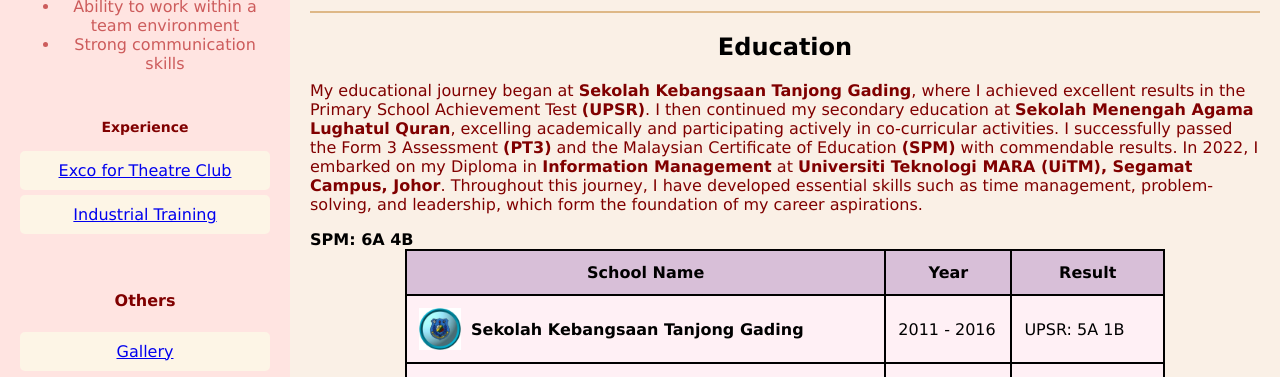
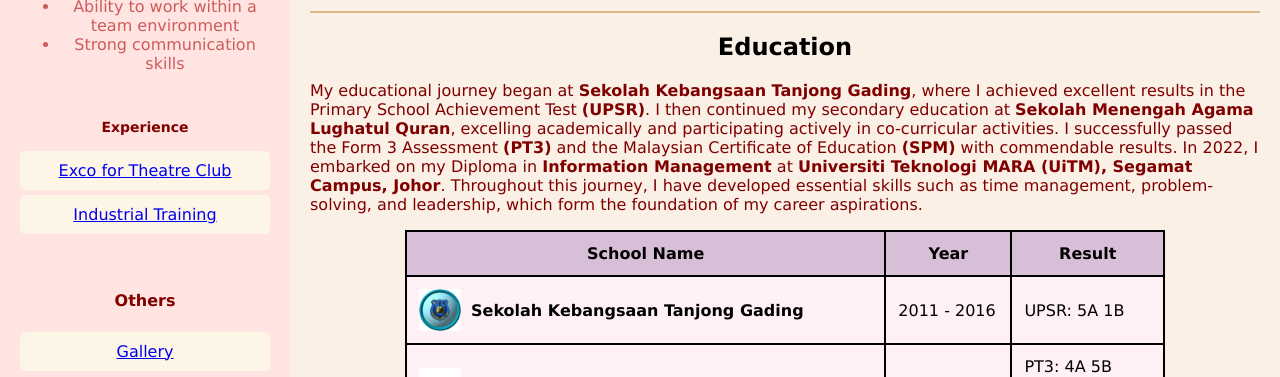
Before and after one commit to farzanazri/last-website, a plain HTML site: page Final Resume.html in a window 1280 px wide. Shown: the part 420-797 px from the top of the page. Drawn offline with Linux system fonts and the light colour scheme.

Commit message:
Add files via upload

```diff
--- a/Final Resume.html
+++ b/Final Resume.html
@@ -230,11 +230,7 @@
         </td>
 
     <tr>
-    <tr>
-         <div style="display: flex; align-items: center;">
-                <span><b>SPM: 6A 4B</b></span>
-            </div>
-    </tr>
+
     <tr>
         <td>
             <div style="display: flex; align-items: center;">
```
